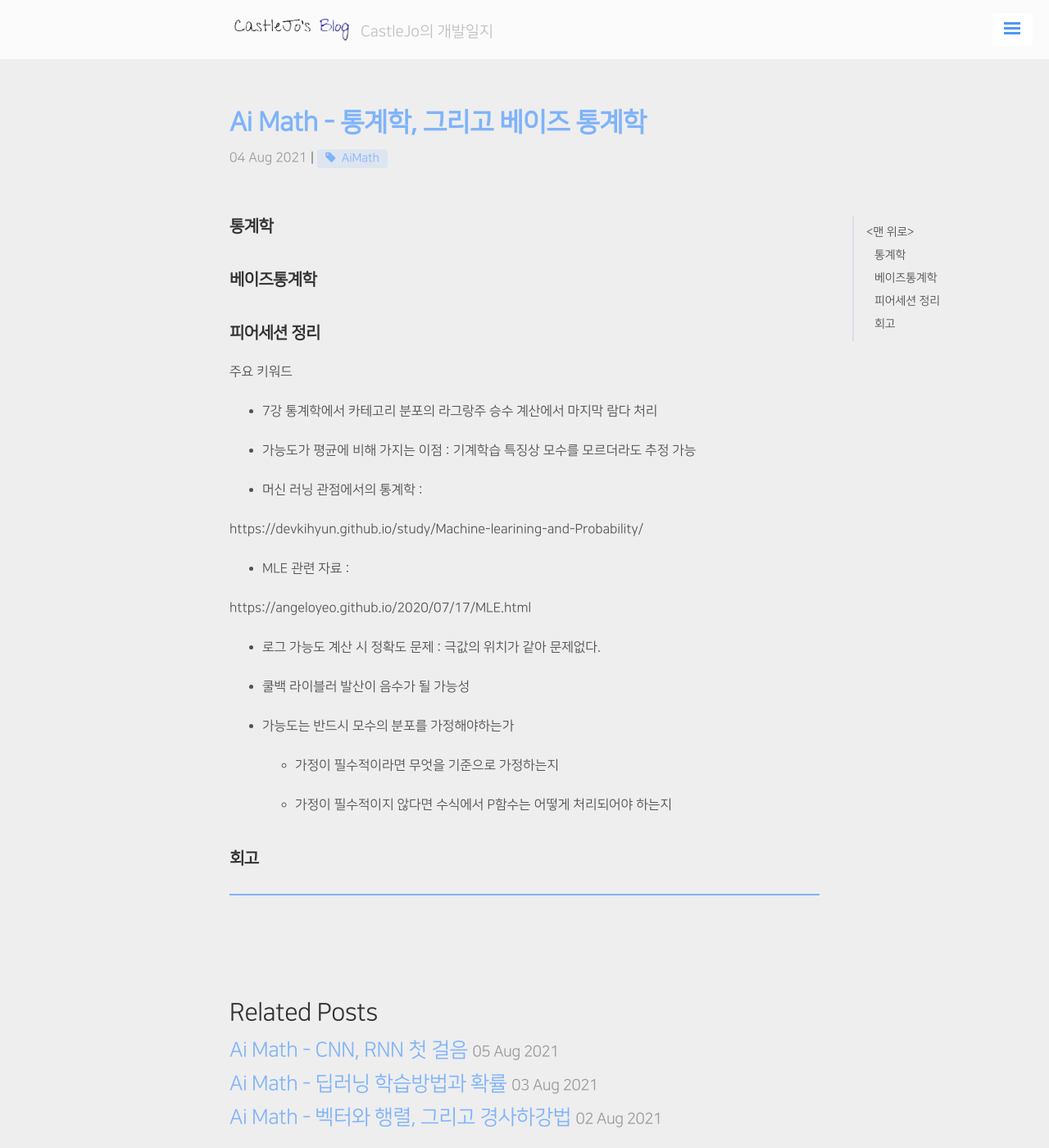
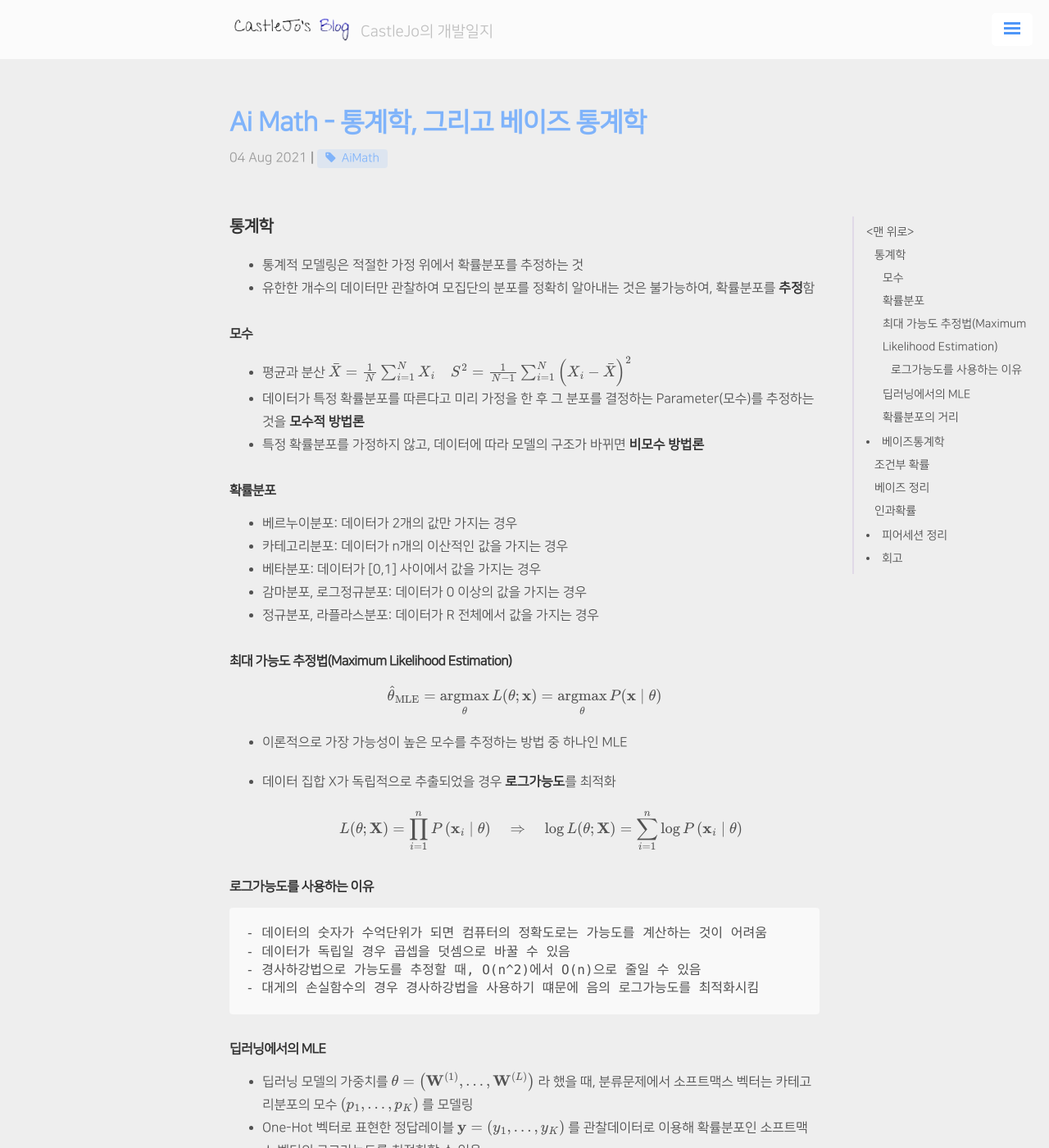
Before and after one commit to ukcastle/ukcastle.github.io, a Jekyll site: the page built from _posts/Boostcamp/2021-08-04-w1d3.md, in a window 1280 px wide and 1400 px high. Shown: the whole window at 82% size. Built offline with Jekyll 4.4.1, drawn with Linux system fonts in a browser that asks for light colours; nearby versions of some CDN libraries; formulas are drawn with MathJax 3; a script that is not in the unit is left out; comment, search, counter and statistics services are not loaded; some of the changed text lies outside the part shown.

Commit message:
docs: 0804

```diff
--- a/_posts/Boostcamp/2021-08-04-w1d3.md
+++ b/_posts/Boostcamp/2021-08-04-w1d3.md
@@ -8,7 +8,90 @@ use_math: true
 
 ## 통계학
 
+- 통계적 모델링은 적절한 가정 위에서 확률분포를 추정하는 것
+- 유한한 개수의 데이터만 관찰하여 모집단의 분포를 정확히 알아내는 것은 불가능하여, 확률분포를 **추정**함
+
+#### 모수
+
+- 평균과 분산
+    $$
+    \bar{X}=\frac{1}{N} \sum_{i=1}^{N} X_{i} \quad S^{2}=\frac{1}{N-1} \sum_{i=1}^{N}\left(X_{i}-\bar{X}\right)^{2}
+    $$
+- 데이터가 특정 확률분포를 따른다고 미리 가정을 한 후 그 분포를 결정하는 Parameter(모수)를 추정하는 것을 **모수적 방법론**
+- 특정 확률분포를 가정하지 않고, 데이터에 따라 모델의 구조가 바뀌면 **비모수 방법론**
+
+#### 확률분포
+- 베르누이분포: 데이터가 2개의 값만 가지는 경우
+- 카테고리분포: 데이터가 n개의 이산적인 값을 가지는 경우
+- 베타분포: 데이터가 [0,1] 사이에서 값을 가지는 경우
+- 감마분포, 로그정규분포: 데이터가 0 이상의 값을 가지는 경우
+- 정규분포, 라플라스분포: 데이터가 R 전체에서 값을 가지는 경우
+
+#### 최대 가능도 추정법(Maximum Likelihood Estimation)
+
+$$
+\hat{\theta}_{\mathrm{MLE}}=\underset{\theta}{\operatorname{argmax}} L(\theta ; \mathbf{x})=\underset{\theta}{\operatorname{argmax}} P(\mathbf{x} \mid \theta)
+$$
+
+- 이론적으로 가장 가능성이 높은 모수를 추정하는 방법 중 하나인 MLE
+
+- 데이터 집합 X가 독립적으로 추출되었을 경우 **로그가능도**를 최적화
+
+    $$
+    L(\theta ; \mathbf{X})=\prod_{i=1}^{n} P\left(\mathbf{x}_{i} \mid \theta\right) \quad \Rightarrow \quad \log L(\theta ; \mathbf{X})=\sum_{i=1}^{n} \log P\left(\mathbf{x}_{i} \mid \theta\right)
+    $$
+
+##### 로그가능도를 사용하는 이유
+
+    - 데이터의 숫자가 수억단위가 되면 컴퓨터의 정확도로는 가능도를 계산하는 것이 어려움
+    - 데이터가 독립일 경우 곱셉을 덧셈으로 바꿀 수 있음
+    - 경사하강법으로 가능도를 추정할 때, O(n^2)에서 O(n)으로 줄일 수 있음
+    - 대게의 손실함수의 경우 경사하강법을 사용하기 떄문에 음의 로그가능도를 최적화시킴
+
+#### 딥러닝에서의 MLE
+
+- 딥러닝 모델의 가중치를 $\theta=\left(\mathbf{W}^{(1)}, \ldots, \mathbf{W}^{(L)}\right)$ 라 했을 때, 분류문제에서 소프트맥스 벡터는 카테고리분포의 모수 $\left(p_{1}, \ldots, p_{K}\right)$ 를 모델링
+- One-Hot 벡터로 표현한 정답레이블 $\mathbf{y}=\left(y_{1}, \ldots, y_{K}\right)$ 를 관찰데이터로 이용해 확률분포인 소프트맥스 벡터의 로그가능도를 최적화할 수 있음
+
+    $$
+    \hat{\theta}_{\mathrm{MLE}}=\underset{\theta}{\operatorname{argmax}} \frac{1}{n} \sum_{i=1}^{n} \sum_{k=1}^{K} y_{i, k} \log \left(\operatorname{MLP}_{\theta}\left(\mathbf{x}_{i}\right)_{k}\right)
+    $$
+
+#### 확률분포의 거리
+- 데이터 공간에서 P(x), Q(x)가 있을 경우, 두 확률분포 사이의 **거리**를 계산할 때 다음과 같은 방법을 이용
+
+  1. 총 변동 거리
+  2. 쿨백-라이블러 발산
+  3. 바슈타인 거리
+
 ## 베이즈통계학
+
+#### 조건부 확률
+
+$$
+\begin{gathered}
+P(A \cap B)=P(B) P(A \mid B) \\
+P(B \mid A)=\frac{P(A \cap B)}{P(A)}=P(B) \frac{P(A \mid B)}{P(A)}
+\end{gathered}
+$$
+
+- 확률 B가 일어났을 때 사건 A가 발생할 확률
+
+#### 베이즈 정리
+
+$$
+P(\theta \mid \mathcal{D})=P(\theta) \frac{P(\mathcal{D} \mid \theta)}{P(\mathcal{D})}
+$$
+
+
+- 조건부 확률을 이용하여 정보를 갱신하는 방법
+- 새로운 데이터가 들어왔을 때 앞서 계산한 사후확률을 사전확률로 사용하여 **갱시된 사후확률**을 계산할 수 있음
+
+#### 인과확률
+
+- 조건부 확률은 유용한 통계적 해석을 제공하지만, 인과관계를 추론할 때 함부로 사용해선 안됨
+- 인과관계는 데이터 분포의 변화에 **강건한 예측모형**을 만들 때 사용
+- 인과관계를 알아내기 위해선 중첩요인의 효과를 제거하고 원인에 해당하는 변수만의 인과관계를 계산해야 함
 
 ## 피어세션 정리
 
```
